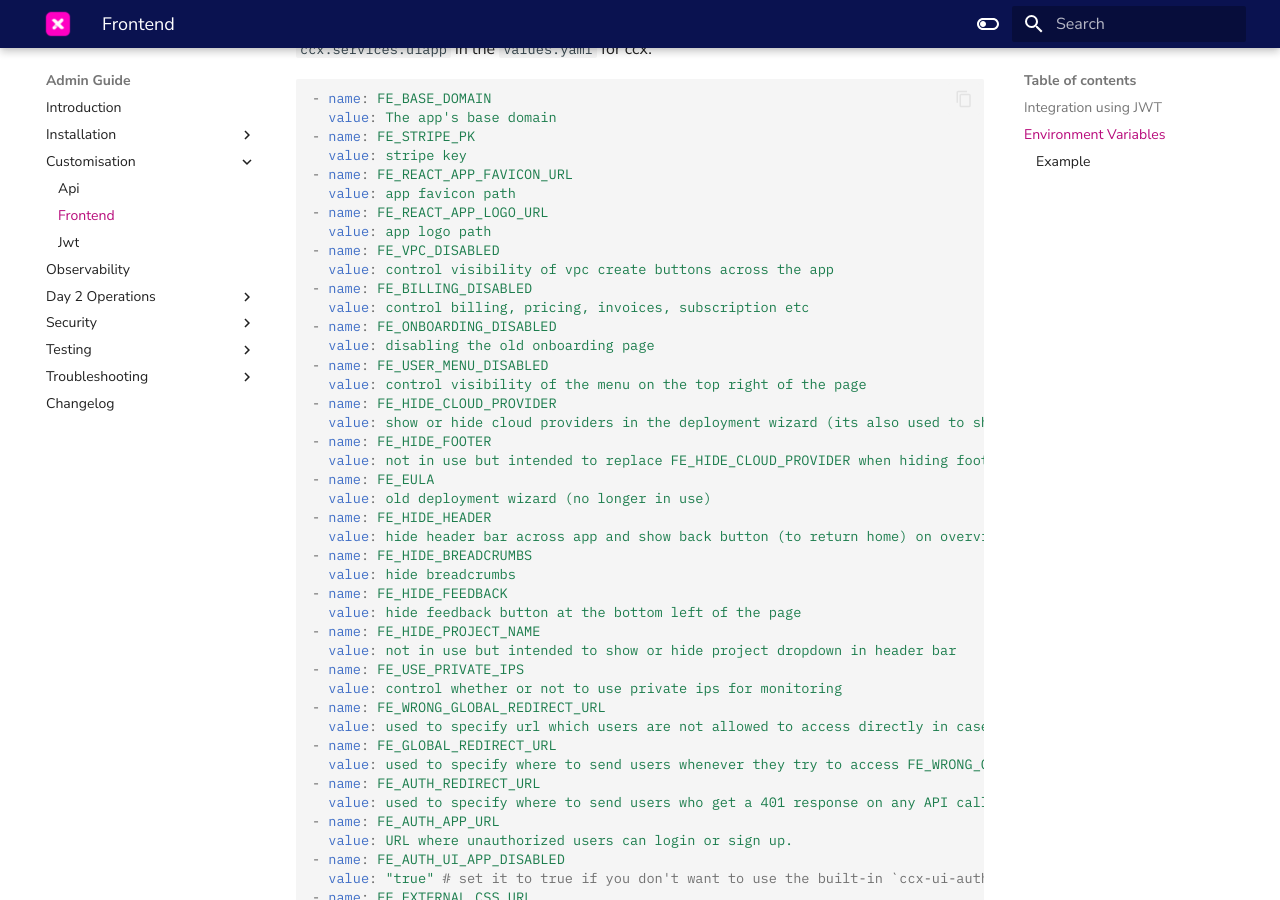
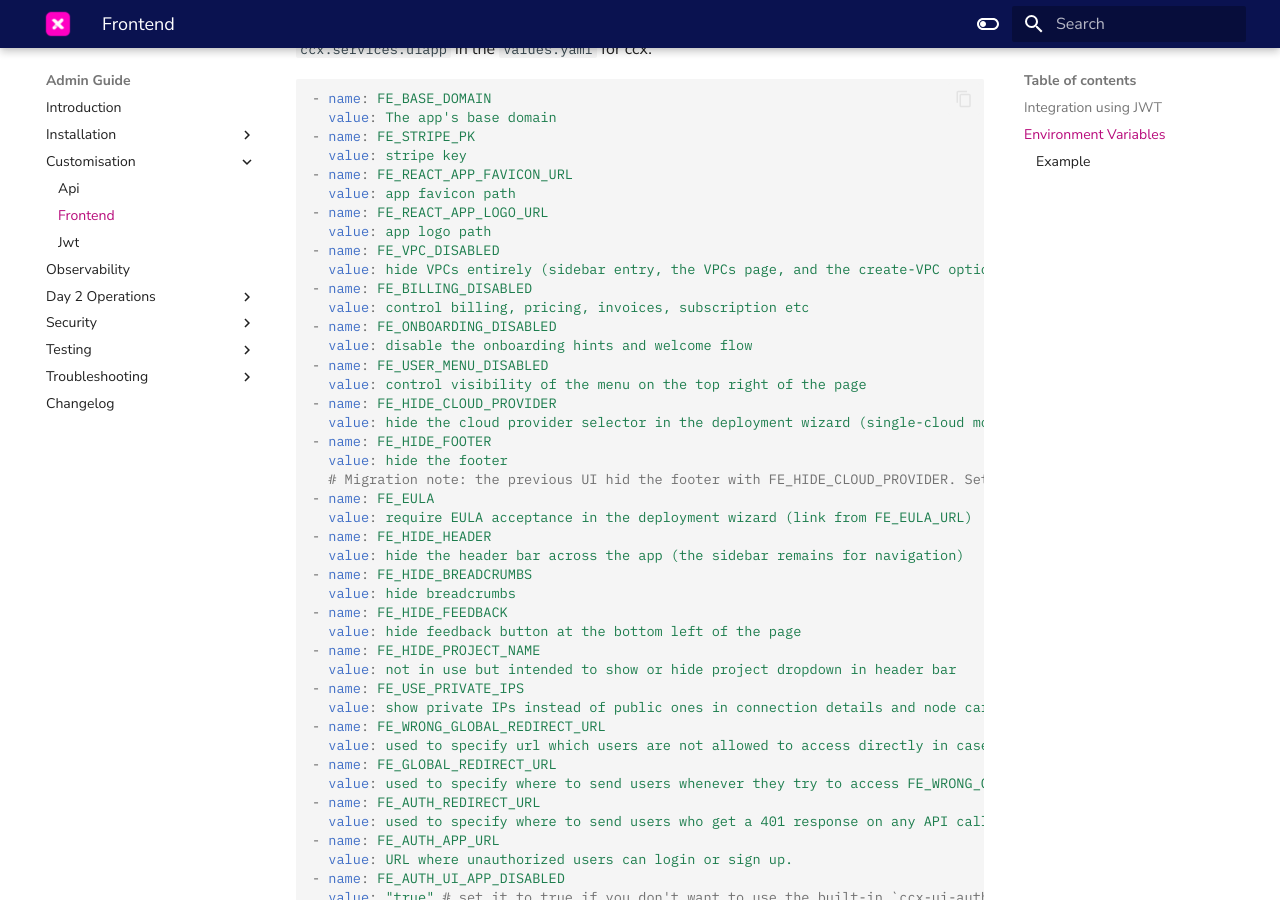
Before and after one commit to severalnines/ccx-docs, an MkDocs documentation site: the page built from docs/admin/Customisation/Frontend.md, in a window 1280 px wide and 900 px high, scrolled down 439 px. Built offline with MkDocs 1.6.1 and Material for MkDocs 9.7.7, drawn with Linux system fonts in a browser that asks for light colours; comment, search, counter and statistics services are not loaded.

Commit message:
CCX-6219 Describe what the frontend flags do in the new UI
FE_HIDE_CLOUD_PROVIDER no longer hides the footer; FE_HIDE_FOOTER does.
FE_EULA and FE_HIDE_FOOTER were listed as unused but are in use, and
FE_VPC_DISABLED, FE_ONBOARDING_DISABLED, FE_HIDE_HEADER and
FE_USE_PRIVATE_IPS now say what the new frontend actually gates.

Co-Authored-By: Claude Fable 5.1 <noreply@anthropic.com>

```diff
--- a/docs/admin/Customisation/Frontend.md
+++ b/docs/admin/Customisation/Frontend.md
@@ -20,21 +20,22 @@ A number of variables is used to control the frontend. The enviroment variables
 - name: FE_REACT_APP_LOGO_URL
   value: app logo path
 - name: FE_VPC_DISABLED
-  value: control visibility of vpc create buttons across the app
+  value: hide VPCs entirely (sidebar entry, the VPCs page, and the create-VPC option in the deployment wizard)
 - name: FE_BILLING_DISABLED
   value: control billing, pricing, invoices, subscription etc
 - name: FE_ONBOARDING_DISABLED
-  value: disabling the old onboarding page
+  value: disable the onboarding hints and welcome flow
 - name: FE_USER_MENU_DISABLED
   value: control visibility of the menu on the top right of the page
 - name: FE_HIDE_CLOUD_PROVIDER
-  value: show or hide cloud providers in the deployment wizard (its also used to show or hide footer)
+  value: hide the cloud provider selector in the deployment wizard (single-cloud mode). It no longer affects the footer; use FE_HIDE_FOOTER for that
 - name: FE_HIDE_FOOTER
-  value: not in use but intended to replace FE_HIDE_CLOUD_PROVIDER when hiding footer
+  value: hide the footer
+  # Migration note: the previous UI hid the footer with FE_HIDE_CLOUD_PROVIDER. Set FE_HIDE_FOOTER=true as well if you relied on that.
 - name: FE_EULA
-  value: old deployment wizard (no longer in use)
+  value: require EULA acceptance in the deployment wizard (link from FE_EULA_URL)
 - name: FE_HIDE_HEADER
-  value: hide header bar across app and show back button (to return home) on overview page
+  value: hide the header bar across the app (the sidebar remains for navigation)
 - name: FE_HIDE_BREADCRUMBS
   value: hide breadcrumbs
 - name: FE_HIDE_FEEDBACK
@@ -42,7 +43,7 @@ A number of variables is used to control the frontend. The enviroment variables
 - name: FE_HIDE_PROJECT_NAME
   value: not in use but intended to show or hide project dropdown in header bar
 - name: FE_USE_PRIVATE_IPS
-  value: control whether or not to use private ips for monitoring
+  value: show private IPs instead of public ones in connection details and node cards
 - name: FE_WRONG_GLOBAL_REDIRECT_URL
   value: used to specify url which users are not allowed to access directly in case we are using iframe
 - name: FE_GLOBAL_REDIRECT_URL
```
